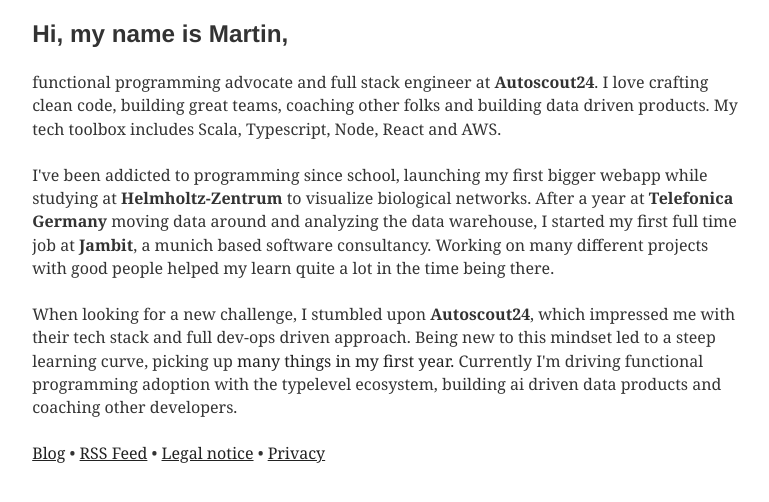
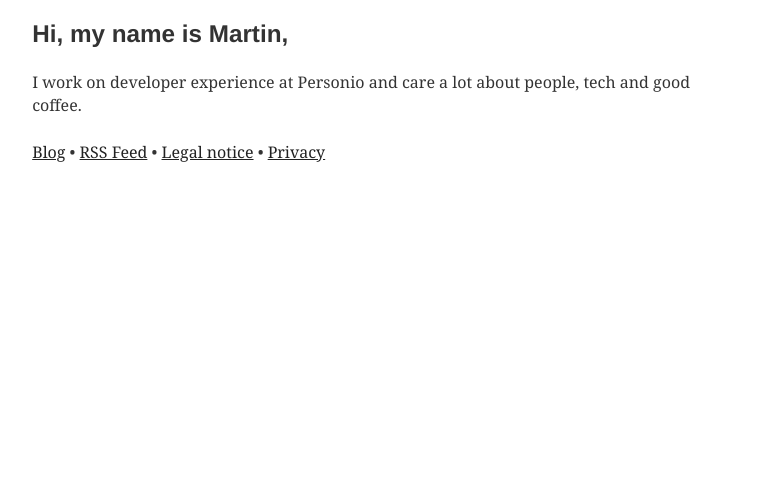
Before and after one commit to martinlechner1/blog, a Gatsby site: page / in a window 1280 px wide. Shown: the part 120-622 px from the top of the page, without its empty margins (254-1023 px from the left). Built offline with nearby package versions, Linux system fonts and the light colour scheme; Gatsby itself is replaced by a stand-in of ours; some packages are replaced by stand-ins of ours; no server answers; what typography-theme-alton would draw is missing.

Commit message:
Update index.js

```diff
--- a/src/pages/index.js
+++ b/src/pages/index.js
@@ -17,42 +17,9 @@ const BlogIndex = props => {
         keywords={[`portfolio`, `scala`, `blog`, `react`]}
       />
       <h2>Hi, my name is Martin,</h2>
-      <p>
-        functional programming advocate and full stack engineer at{" "}
-        <strong>Autoscout24</strong>. I love crafting clean code, building great
-        teams, coaching other folks and building data driven products. My tech
-        toolbox includes Scala, Typescript, Node, React and AWS.
-      </p>
-      <p>
-        I've been addicted to programming since school, launching my first
-        bigger webapp while studying at <strong>Helmholtz-Zentrum</strong> to
-        visualize biological networks. After a year at{" "}
-        <strong>Telefonica Germany</strong> moving data around and analyzing the
-        data warehouse, I started my first full time job at{" "}
-        <strong>Jambit</strong>, a munich based software consultancy. Working on
-        many different projects with good people helped my learn quite a lot in
-        the time being there.
-      </p>
-      <p>
-        When looking for a new challenge, I stumbled upon{" "}
-        <strong>Autoscout24</strong>, which impressed me with their tech stack
-        and full dev-ops driven approach. Being new to this mindset led to a
-        steep learning curve, picking up{" "}
-        <a
-          style={{
-            boxShadow: `none`,
-            textDecoration: `none`,
-            color: "var(--textLink)",
-          }}
-          href="https://medium.com/scout24-engineering/what-i-learned-in-my-first-year-at-autoscout24-57266cd3246b"
-        >
-          many things in my first year.
-        </a>{" "}
-        Currently I'm driving functional programming adoption with the typelevel
-        ecosystem, building ai driven data products and coaching other
-        developers.
-      </p>
-    </Layout>
+     <p>I work on developer experience at Personio and care a lot about people, tech and good coffee.
+          </p>
+          </Layout>
   )
 }
 
```
